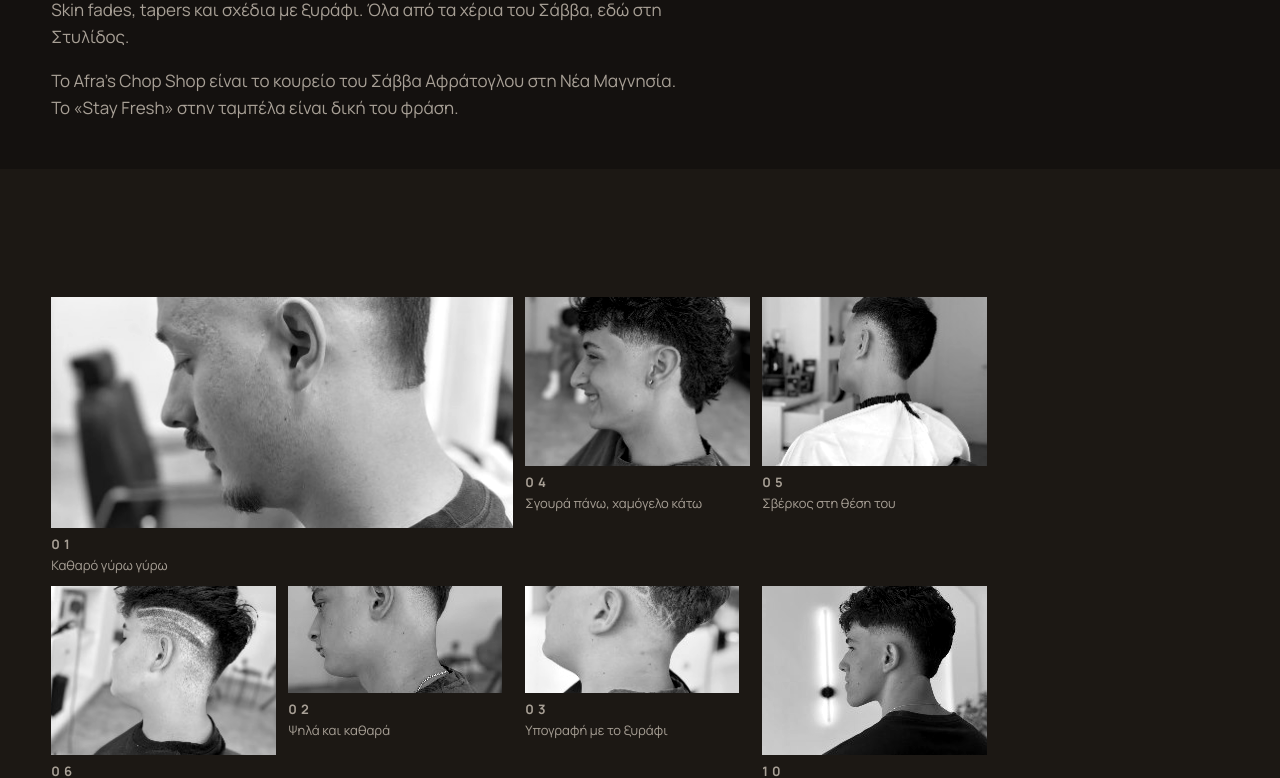
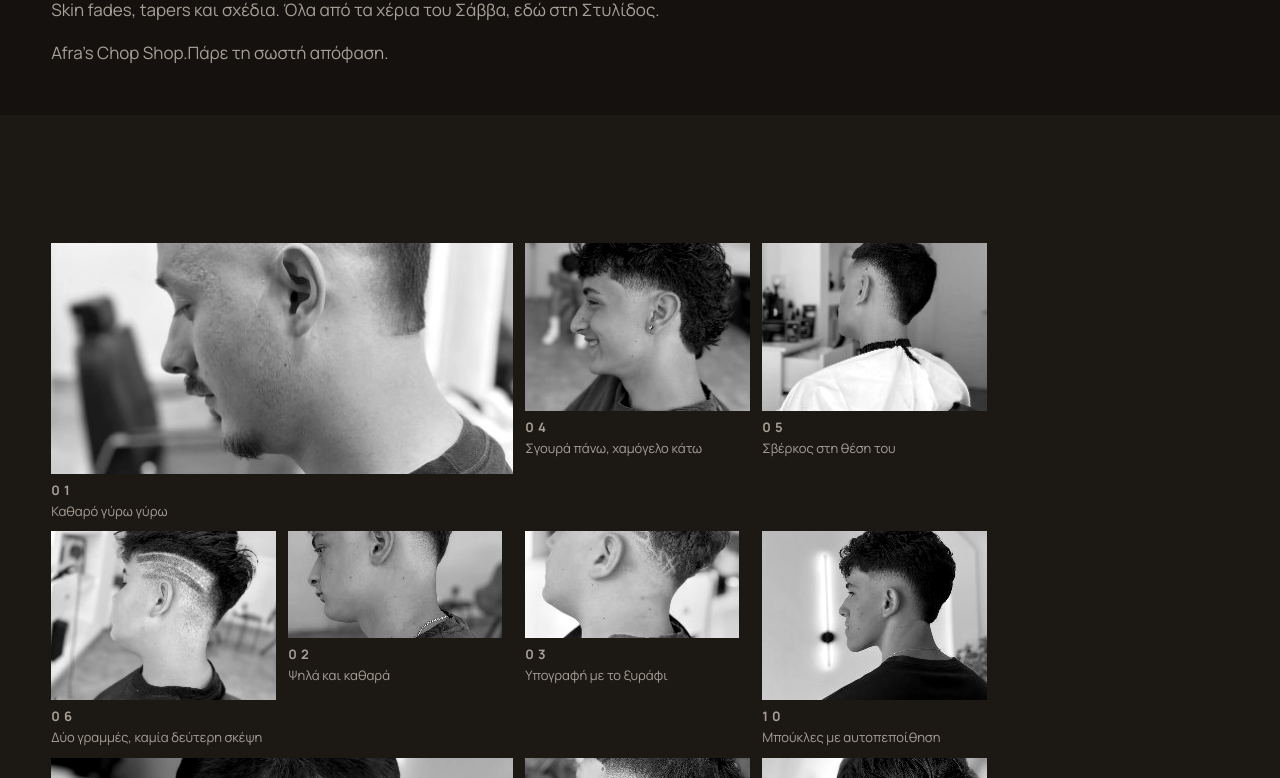
Before and after one commit to georskamagkoulis/afras-chop-shop, a plain HTML site: page work.html in a window 1280 px wide. Shown: the part 322-1100 px from the top of the page. Drawn offline with Linux system fonts and the light colour scheme.

Commit message:
Update introductory text in work.html

```diff
--- a/work.html
+++ b/work.html
@@ -79,8 +79,8 @@
       <div class="wrap">
         <p class="label hero__kicker">Δουλειά</p>
         <h1 class="display page-head__title" id="work-title">Από την καρέκλα μας</h1>
-        <p class="intro">Skin fades, tapers και σχέδια με ξυράφι. Όλα από τα χέρια του Σάββα, εδώ στη Στυλίδος.</p>
-        <p class="intro">Το Afra's Chop Shop είναι το κουρείο του Σάββα Αφράτογλου στη Νέα Μαγνησία. Το «Stay Fresh» στην ταμπέλα είναι δική του φράση.</p>
+        <p class="intro">Skin fades, tapers και σχέδια. Όλα από τα χέρια του Σάββα, εδώ στη Στυλίδος.</p>
+        <p class="intro"> Afra's Chop Shop.Πάρε τη σωστή απόφαση.</p>
       </div>
     </section>
 
```
